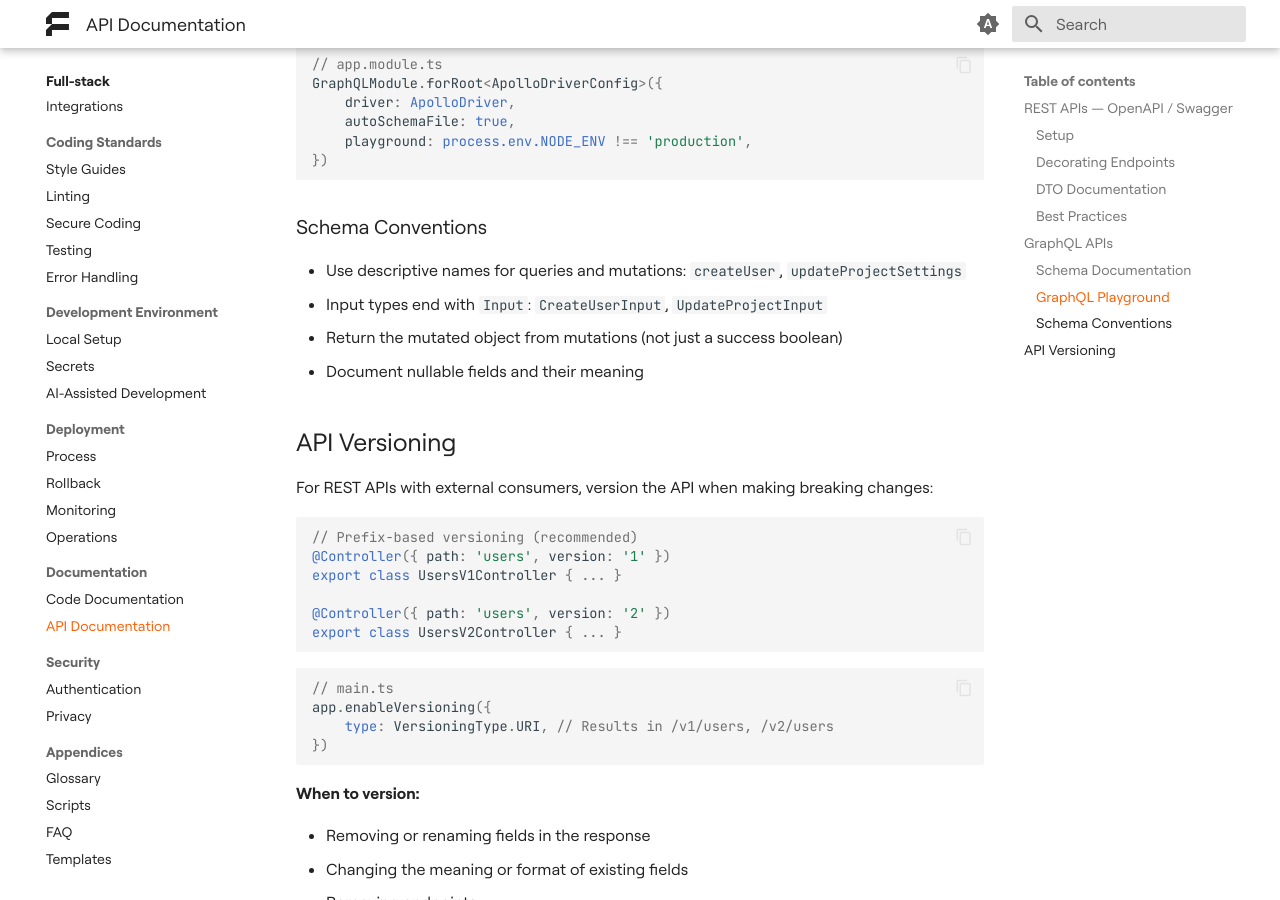
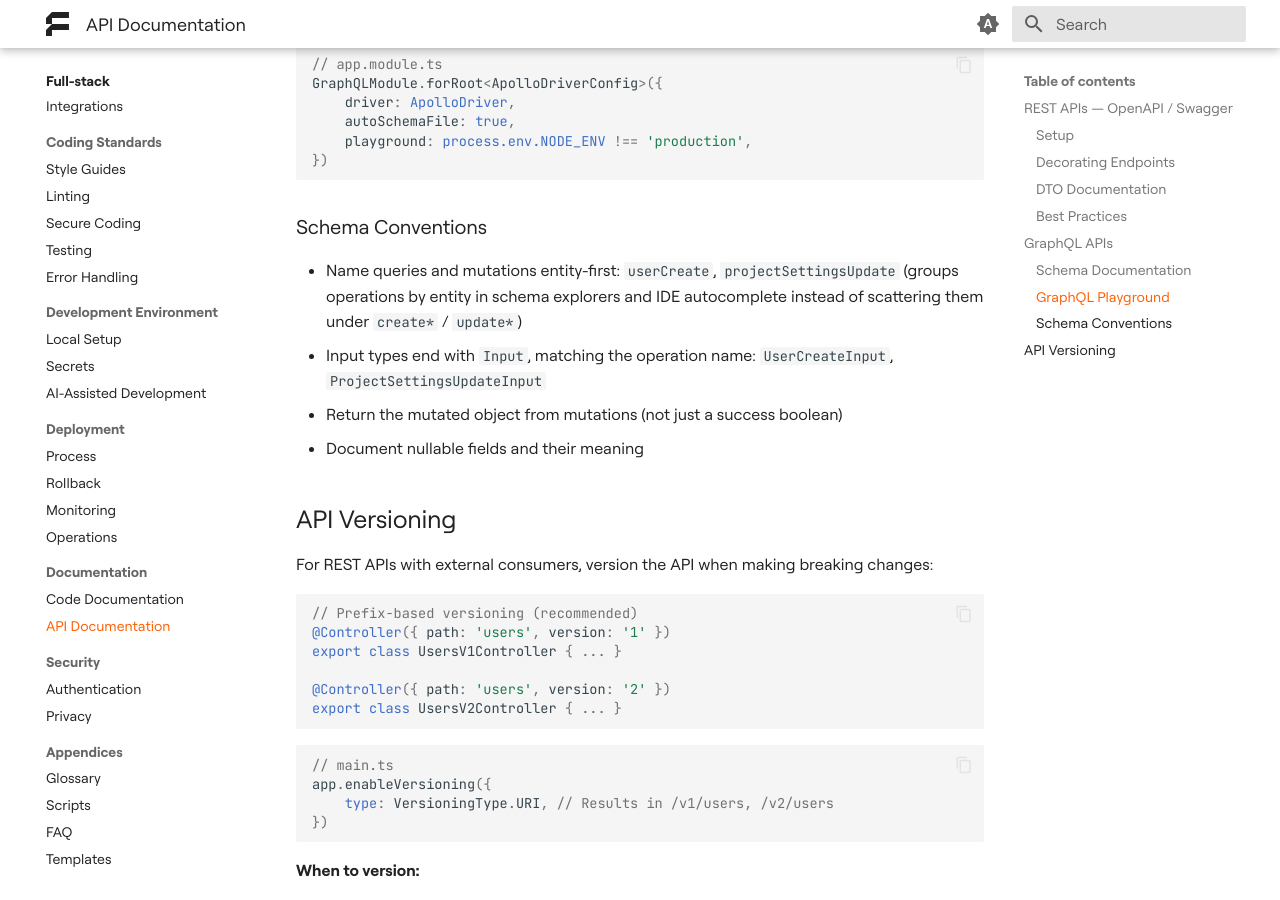
Before and after one commit to futuredapp/Engineering-Handbook, an MkDocs documentation site: the page built from docs/teams/fullstack/docs/10_api_docs.md, in a window 1280 px wide and 900 px high, scrolled down 2760 px. Built offline with MkDocs 1.6.1 and Material for MkDocs 9.7.7, drawn with Linux system fonts in a browser that asks for light colours.

Commit message:
feature: updated naming convention for graphql operations

```diff
--- a/docs/teams/fullstack/docs/10_api_docs.md
+++ b/docs/teams/fullstack/docs/10_api_docs.md
@@ -124,8 +124,8 @@ GraphQLModule.forRoot<ApolloDriverConfig>({
 
 ### Schema Conventions
 
-- Use descriptive names for queries and mutations: `createUser`, `updateProjectSettings`
-- Input types end with `Input`: `CreateUserInput`, `UpdateProjectInput`
+- Name queries and mutations entity-first: `userCreate`, `projectSettingsUpdate` (groups operations by entity in schema explorers and IDE autocomplete instead of scattering them under `create*` / `update*`)
+- Input types end with `Input`, matching the operation name: `UserCreateInput`, `ProjectSettingsUpdateInput`
 - Return the mutated object from mutations (not just a success boolean)
 - Document nullable fields and their meaning
 
```
